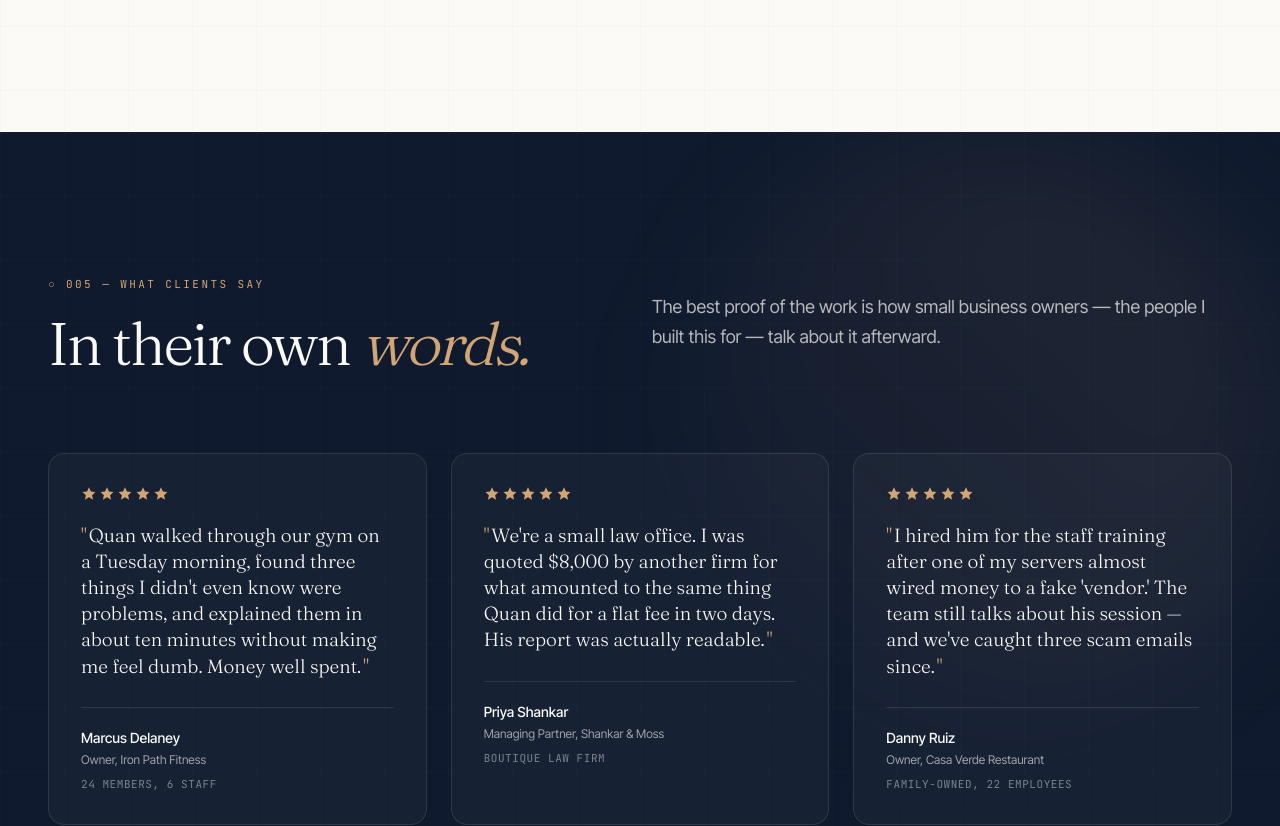
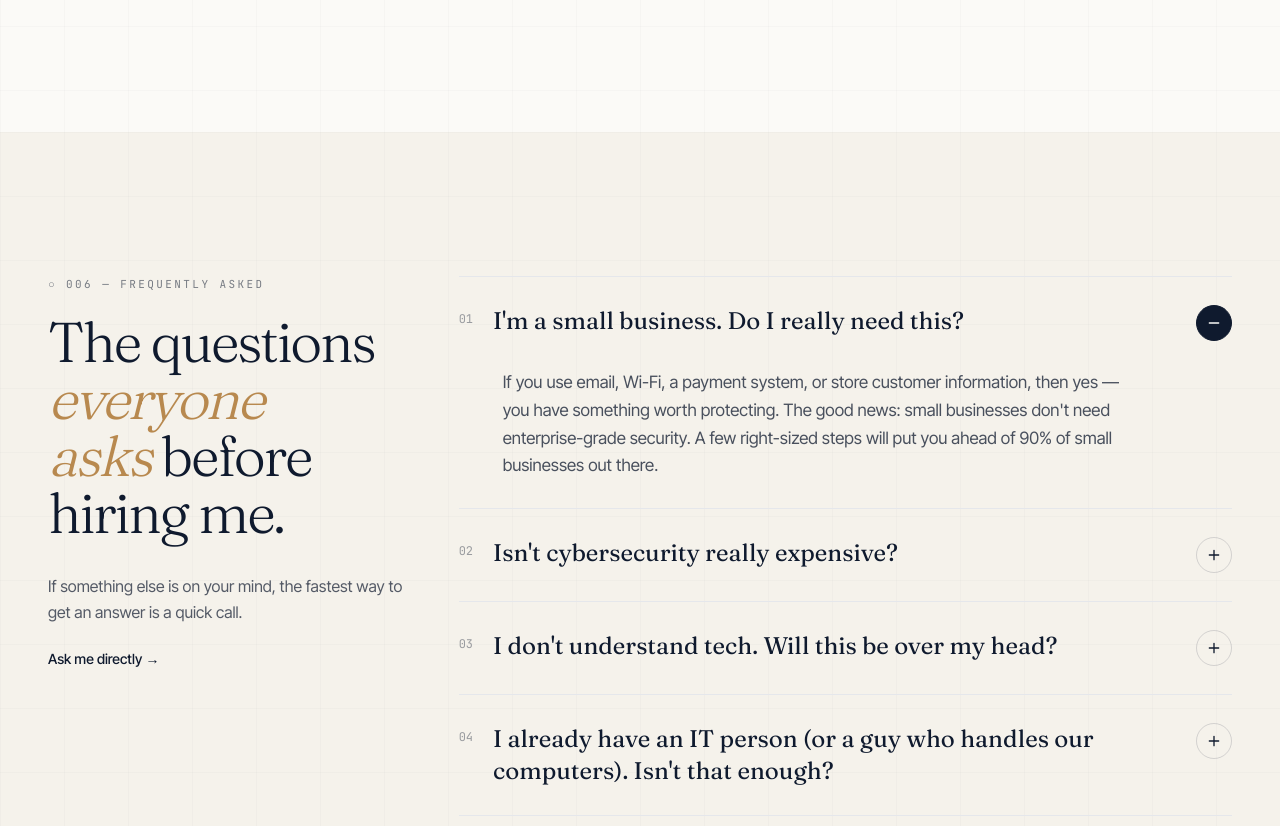
Before and after one commit to Slicer2598/SWQ-Site, a Next.js app: page / in a window 1280 px wide. Shown: the part 5860-6686 px from the top of the page. Built offline with nearby package versions, Linux system fonts and the light colour scheme.

Commit message:
Remove Testimonials component from page

```diff
--- a/app/page.tsx
+++ b/app/page.tsx
@@ -4,7 +4,6 @@ import WhoItsFor from "@/components/WhoItsFor";
 import Services from "@/components/Services";
 import Process from "@/components/Process";
 import About from "@/components/About";
-import Testimonials from "@/components/Testimonials";
 import FAQ from "@/components/FAQ";
 import Contact from "@/components/Contact";
 import Footer from "@/components/Footer";
@@ -18,7 +17,6 @@ export default function Home() {
       <Services />
       <Process />
       <About />
-      <Testimonials />
       <FAQ />
       <Contact />
       <Footer />
```
